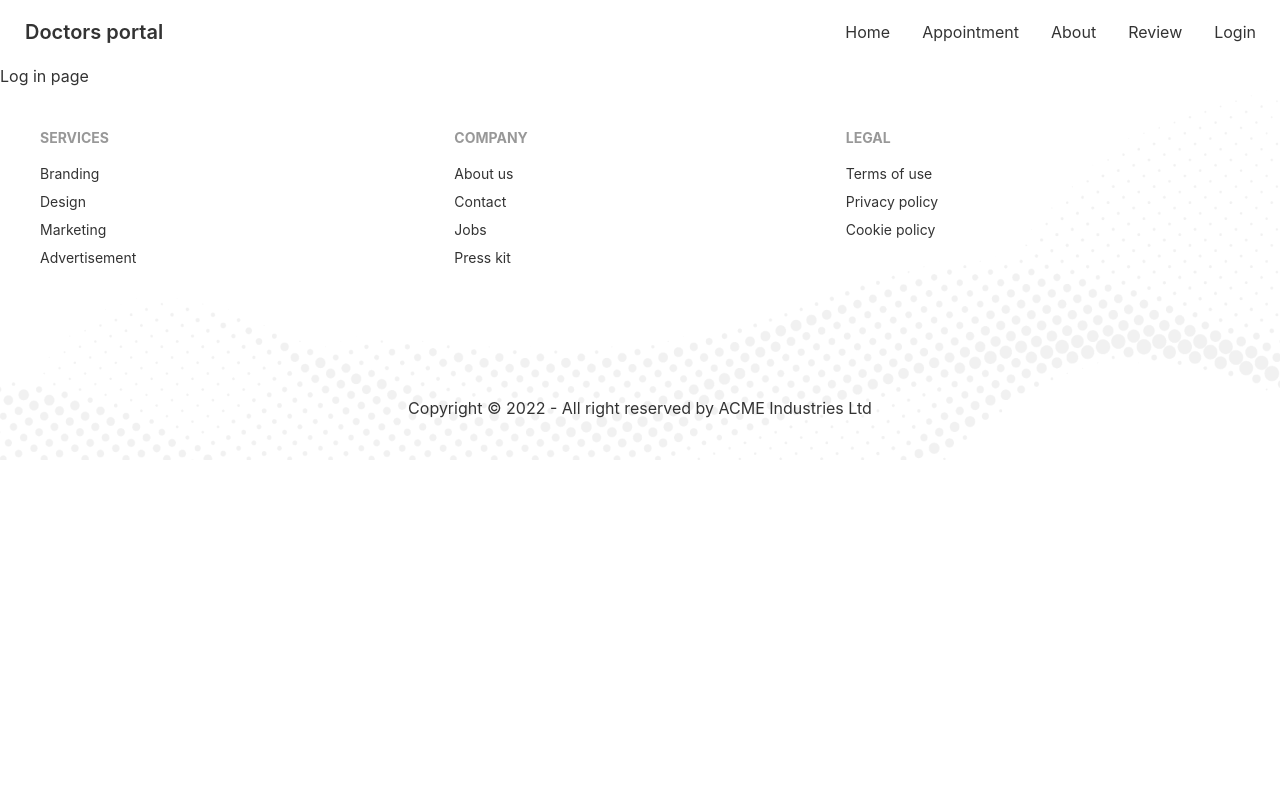
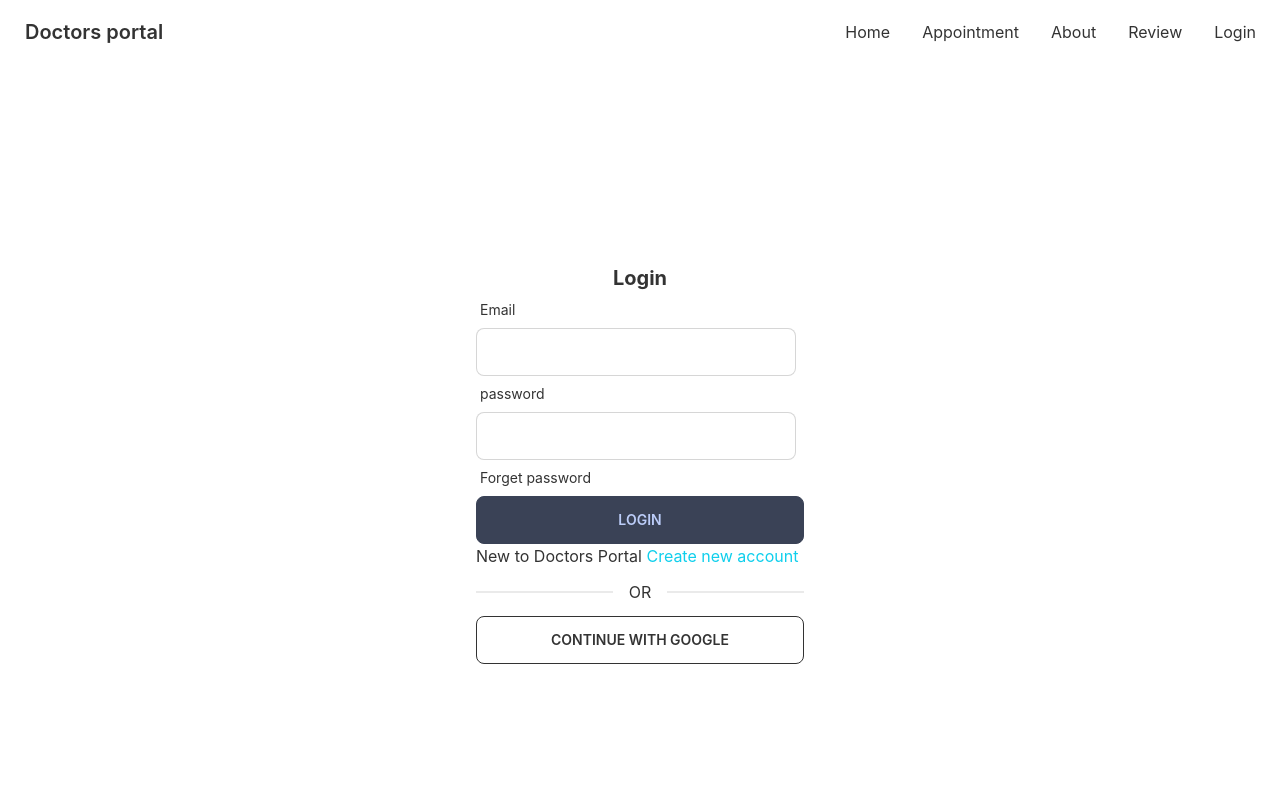
Before and after one commit to rakibulislam7253/doctor-portal-client1, a React (Create React App) app: page /login in a window 1280 px wide. Shown: the top 800 px of the page. Built offline with nearby package versions, Linux system fonts and the light colour scheme.

Commit message:
log in from

```diff
--- a/package.json
+++ b/package.json
@@ -11,6 +11,7 @@
     "react": "^18.2.0",
     "react-day-picker": "^8.3.6",
     "react-dom": "^18.2.0",
+    "react-hook-form": "^7.39.4",
     "react-router-dom": "^6.4.3",
     "react-scripts": "5.0.1",
     "web-vitals": "^2.1.4"
--- a/src/Page/Appointment/Avaiableappoint/Appointmentoption.js
+++ b/src/Page/Appointment/Avaiableappoint/Appointmentoption.js
@@ -11,6 +11,7 @@ const Appointmentoption = ({ option,settreatment }) => {
                     <p>{slots.length} {slots.length>1 ?'spaces':'space'} available</p>
                     <div className="card-actions justify-center">
                         <label
+                     disabled={slots.length==0}
                         onClick={()=>settreatment(option)}
                         htmlFor="booking-modal"
                         className="btn btn-primary text-white">
--- a/src/Page/Appointment/Avaiableappoint/Availableappoint.js
+++ b/src/Page/Appointment/Avaiableappoint/Availableappoint.js
@@ -27,9 +27,10 @@ const Availableappoint = ({ selected, setSelected }) => {
                     </Appointmentoption>)
                 }
             </div>
-           { treatment &&
-           <Bookingmodal
-                treatment={treatment}></Bookingmodal>}
+            {treatment &&
+                <Bookingmodal
+                    selected={selected}
+                    treatment={treatment}></Bookingmodal>}
         </section>
 
     );
--- a/src/Page/Appointment/Bookingmodal/Bookingmodal.js
+++ b/src/Page/Appointment/Bookingmodal/Bookingmodal.js
@@ -1,7 +1,31 @@
 import React from 'react';
+import { format } from 'date-fns';
+const Bookingmodal = ({ treatment, selected }) => {
+    const { name, slots } = treatment;
+    const data = format(selected, 'PP')
 
-const Bookingmodal = ({treatment}) => {
-    const{name, slots}=treatment
+    const handelbooking = event => {
+        event.preventDefault()
+
+        const from = event.target;
+        const slot = from.slot.value;
+        const name = from.name.value;
+        const email = from.email.value;
+        const phone = from.phone.value;
+
+
+        const booking={
+            AppointmentDate:data,
+            treatment:name,
+            patient:name,
+            slot,
+            email,
+            phone,
+
+
+        }
+        console.log(booking)
+    }
     return (
         <div>
             <input type="checkbox" id="booking-modal" className="modal-toggle" />
@@ -9,7 +33,23 @@ const Bookingmodal = ({treatment}) => {
                 <div className="modal-box relative">
                     <label htmlFor="booking-modal" className="btn btn-sm btn-circle absolute right-2 top-2">✕</label>
                     <h3 className="text-lg font-bold">{name}</h3>
-                    <p className="py-4">You've been selected for a chance to get one year of subscription to use Wikipedia for free!</p>
+
+                    <form onSubmit={handelbooking}>
+                        <input type="text" disabled value={data} className="input input-bordered input-success w-full max-w-xs mt-4" />
+                        <select name='slot' className="select select-bordered w-full max-w-xs mt-4">
+
+                            {
+                                slots.map(slot => <option  >  {slot}</option>)
+                            }
+                        </select>
+                        <input name='name' type="text" placeholder="Your Name" className="input input-bordered input-success w-full max-w-xs  mt-4" />
+                        <input name='email' type="email" placeholder="Email Address" className="input input-bordered input-success w-full max-w-xs  mt-4" />
+                        <input name='phone' type="text" placeholder="Phone Number" className="input input-bordered input-success w-full max-w-xs  mt-4" />
+                        <input className=' btn btn-accent text-white w-full max-w-xs mt-12' type="submit" value="submit" />
+
+                    </form>
+
+
                 </div>
             </div>
         </div>
--- a/src/Page/Home/Login/Login.js
+++ b/src/Page/Home/Login/Login.js
@@ -1,9 +1,41 @@
-import React from 'react';
+import React, { useState } from 'react';
+import { useForm } from 'react-hook-form';
+import { Link } from 'react-router-dom';
 
 const Login = () => {
+
+    const { register, handleSubmit } = useForm();
+    const handellogin = data => {
+        console.log(data)
+    }
     return (
-        <div>
-            <h1>Log in page</h1>
+        <div className='h-[800px] flex justify-center items-center'>
+            <div className='w-96 p-7'>
+                <h1 className='text-xl text-center font-bold' >Login</h1>
+
+                <form onSubmit={handleSubmit(handellogin)}>
+
+
+                    <div className="form-control w-full max-w-xs">
+                        <label className="label"><span className="label-text">Email</span></label>
+                        <input {...register("email")} type="email" className="input input-bordered w-full max-w-xs" />
+                    </div>
+
+
+                    <div className="form-control w-full max-w-xs">
+                        <label className="label"><span className="label-text">password</span></label>
+                        <input {...register("password")} type="password" className="input input-bordered w-full max-w-xs" />
+                        <label className="label"><span className="label-text">Forget password</span></label>
+                    </div>
+
+
+                    <input value="Login" className='btn btn-accent w-full' type="submit" />
+                </form>
+                <p>New to Doctors Portal <Link className='text-primary' to={'/signup'}>Create new account</Link></p>
+                <div className="divider">OR</div>
+                <button className='w-full btn btn-outline'>continue with google</button>
+            </div>
+
         </div>
     );
 };
```
Also changed, not shown: 1 other file (tests, documents, lock files or other folders).
